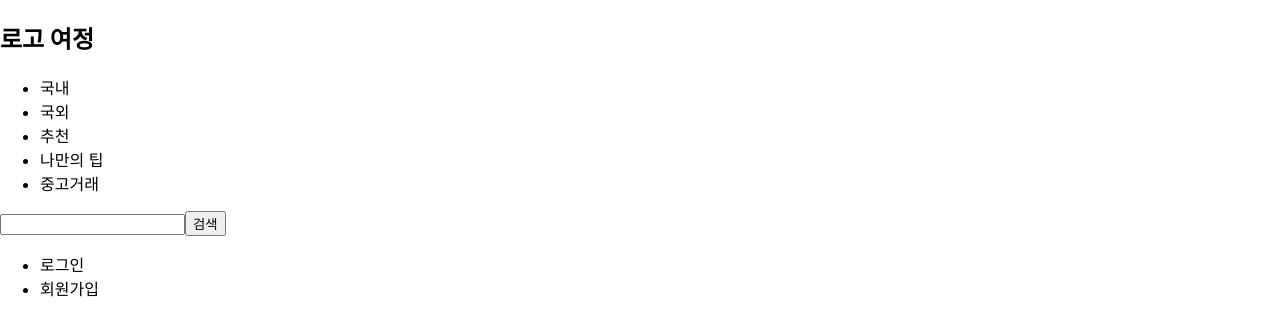
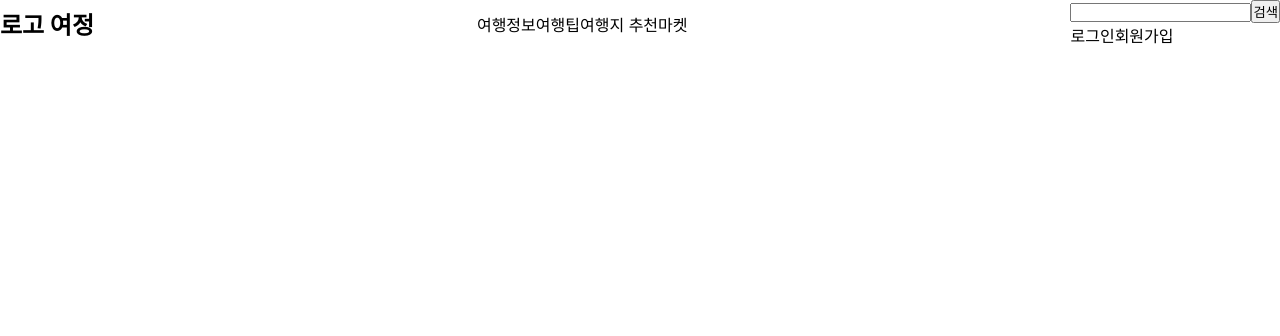
Before and after one commit to do3642/sharetravel-react, a React (Create React App) app: page / in a window 1280 px wide. Shown: the top 336 px of the page. Built offline with nearby package versions, Linux system fonts and the light colour scheme.

Commit message:
Header.css로 아주 기본적인 위치만 잡아둠.

```diff
--- a/src/components/Header.css
+++ b/src/components/Header.css
@@ -0,0 +1,29 @@
+*{
+  padding: 0;
+  margin: 0;
+  box-sizing: border-box;
+}
+
+nav {
+  display: flex;
+  justify-content: space-between;
+  align-items: center;
+  position: sticky;
+}
+
+nav ul {
+  list-style: none;
+}
+
+nav li {
+  display: inline;
+}
+
+nav a {
+  text-decoration: none;
+  color: black;
+}
+
+nav .nav-right {
+  display: inline-block;
+}
--- a/src/components/Header.js
+++ b/src/components/Header.js
@@ -1,23 +1,26 @@
+import './Header.css'
+
 function Header() {
   return(
-    <>
-      <nav>
-        <h1>로고 여정</h1>
-        <ul>
-          <li>국내</li>
-          <li>국외</li>
-          <li>추천</li>
-          <li>나만의 팁</li>
-          <li>중고거래</li>
+    <nav>
+      <a href='#' class="nav-loggo"><h1>로고 여정</h1></a>
+      <ul class="nav-menu">
+        <li><a href='#'>여행정보</a></li>
+        <li><a href='#'>여행팁</a></li>
+        <li><a href='#'>여행지 추천</a></li>
+        <li><a href='#'>마켓</a></li>
+      </ul>
+      <div class="nav-right">
+        <div class="nav-search">
+          <input type="search"></input>
+          <button>검색</button>
+        </div>
+        <ul class="nav-user">
+          <li><a href='#'>로그인</a></li>
+          <li><a href='#'>회원가입</a></li>
         </ul>
-        <input type="search"></input>
-        <button>검색</button>
-        <ul>
-          <li>로그인</li>
-          <li>회원가입</li>
-        </ul>
-      </nav>
-    </>
+      </div>
+    </nav>
   )
 }
 
```
